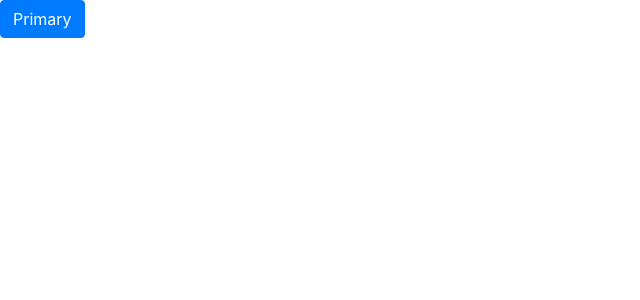
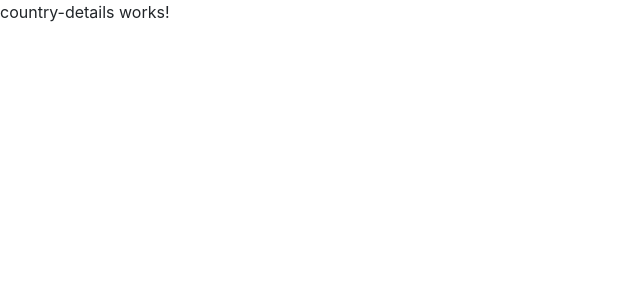
Before and after one commit to shehanblast/Pearson-Angular, an Angular app: page / in a window 1280 px wide. Shown: the top 300 px of the page, without its empty margins (0-640 px from the left). Built offline with nearby package versions, Linux system fonts and the light colour scheme.

Commit message:
Add Routing paths

```diff
--- a/src/app/app-routing.module.ts
+++ b/src/app/app-routing.module.ts
@@ -1,8 +1,11 @@
 import { NgModule } from '@angular/core';
 import { Routes, RouterModule } from '@angular/router';
+import { CountryDetailsComponent} from './country-details/country-details.component';
 
 
-const routes: Routes = [];
+const routes: Routes = [
+  { path: '', component: CountryDetailsComponent  },//default path
+];
 
 @NgModule({
   imports: [RouterModule.forRoot(routes)],
--- a/src/app/app.component.html
+++ b/src/app/app.component.html
@@ -1,2 +1,2 @@
-<button type="button" class="btn btn-primary">Primary</button>
+
 <router-outlet></router-outlet>
--- a/src/app/app.module.ts
+++ b/src/app/app.module.ts
@@ -3,6 +3,8 @@ import { NgModule } from '@angular/core';
 
 import { AppRoutingModule } from './app-routing.module';
 import { AppComponent } from './app.component';
+import {FormsModule} from '@angular/forms';
+import {HttpClientModule} from "@angular/common/http";
 import { CountryDetailsComponent } from './country-details/country-details.component';
 
 @NgModule({
@@ -12,6 +14,8 @@ import { CountryDetailsComponent } from './country-details/country-details.compo
   ],
   imports: [
     BrowserModule,
+    HttpClientModule,
+    FormsModule,
     AppRoutingModule
   ],
   providers: [],
```
